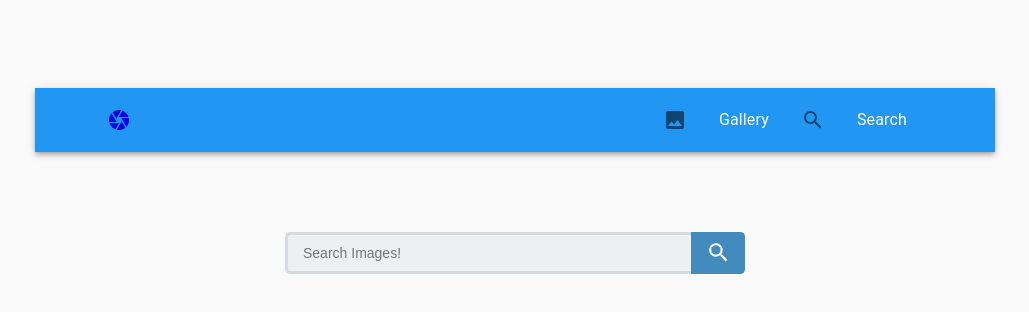
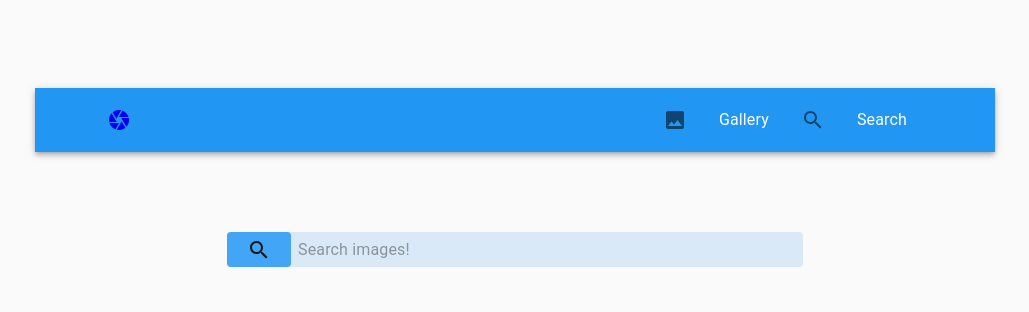
Before and after one commit to frankRose1/React-Image-Gallery, a React (Create React App) app: page /search in a window 1280 px wide. Shown: the top 312 px of the page, without its empty margins (125-1154 px from the left). Built offline with nearby package versions, Linux system fonts and the light colour scheme; no server answers.

Commit message:
Refactor Search component to use material UI

```diff
--- a/src/components/Search.js
+++ b/src/components/Search.js
@@ -1,54 +1,93 @@
 import React, { Component } from 'react';
-import {Route} from 'react-router-dom';
-import Aux from '../hoc/Auxiliary';
+import { Route } from 'react-router-dom';
+import { withStyles } from '@material-ui/core/styles';
+import { fade } from '@material-ui/core/styles/colorManipulator';
+import Button from '@material-ui/core/Button';
+import InputBase from '@material-ui/core/InputBase';
+import SearchIcon from '@material-ui/icons/Search';
 import Images from './Images';
 
 class Search extends Component {
-
   state = {
     search: ''
-  }
+  };
 
   handleChange = e => {
-    const {value} = e.target;
+    const { value } = e.target;
     this.setState({ search: value });
-  }
+  };
 
   handleSubmit = e => {
     e.preventDefault();
     const newPath = `/search/${this.state.search}`;
     this.props.history.push(newPath);
-    this.setState({search: ''});
-  }
+    this.setState({ search: '' });
+  };
 
   render() {
-    const {search} = this.state;
-    const {match: {path}} = this.props
+    const { search } = this.state;
+    const {
+      match: { path },
+      classes
+    } = this.props;
     return (
-      <Aux>
-        <form
-          className="search-form"
-          action="post"
-          onSubmit={this.handleSubmit}>
-            <input
-              type="search"
-              name="search"
-              placeholder="Search Images!"
-              onChange={this.handleChange}
-              value={search}
-              required/>
-            <button
-              type="submit">
-                <svg fill="#fff" height="24" viewBox="0 0 23 23" width="24" xmlns="http://www.w3.org/2000/svg">
-                  <path d="M15.5 14h-.79l-.28-.27C15.41 12.59 16 11.11 16 9.5 16 5.91 13.09 3 9.5 3S3 5.91 3 9.5 5.91 16 9.5 16c1.61 0 3.09-.59 4.23-1.57l.27.28v.79l5 4.99L20.49 19l-4.99-5zm-6 0C7.01 14 5 11.99 5 9.5S7.01 5 9.5 5 14 7.01 14 9.5 11.99 14 9.5 14z"/>
-                  <path d="M0 0h24v24H0z" fill="none"/>
-                </svg>
-            </button>
+      <>
+        <form className={classes.root} onSubmit={this.handleSubmit}>
+          <Button type='submit' className={classes.searchIcon}>
+            <SearchIcon />
+          </Button>
+          <InputBase
+            placeholder='Search images!'
+            type='search'
+            required
+            autoFocus={true}
+            onChange={this.handleChange}
+            value={search}
+            classes={{
+              root: classes.inputRoot,
+              input: classes.inputInput
+            }}
+          />
         </form>
-        <Route path={`${path}/:query`} render={ ({match}) => <Images searchQuery={match.params.query} /> } />
-      </Aux>
+        <Route
+          path={`${path}/:query`}
+          render={({ match }) => <Images searchQuery={match.params.query} />}
+        />
+      </>
     );
   }
 }
 
-export default Search;
+const styles = theme => ({
+  root: {
+    position: 'relative',
+    borderRadius: theme.shape.borderRadius,
+    margin: '0 auto',
+    width: '60%',
+    backgroundColor: fade(theme.palette.primary.dark, 0.15),
+    '&:hover': {
+      backgroundColor: fade(theme.palette.primary.dark, 0.25)
+    }
+  },
+  searchIcon: {
+    width: theme.spacing(7),
+    height: '100%',
+    position: 'absolute',
+    display: 'flex',
+    alignItems: 'center',
+    justifyContent: 'center',
+    cursor: 'pointer',
+    backgroundColor: theme.palette.primary.light
+  },
+  inputRoot: {
+    color: 'inherit',
+    width: '100%',
+    paddingLeft: '15px'
+  },
+  inputInput: {
+    padding: theme.spacing(1, 1, 1, 7),
+    transition: theme.transitions.create('width')
+  }
+});
+
+export default withStyles(styles)(Search);
```
